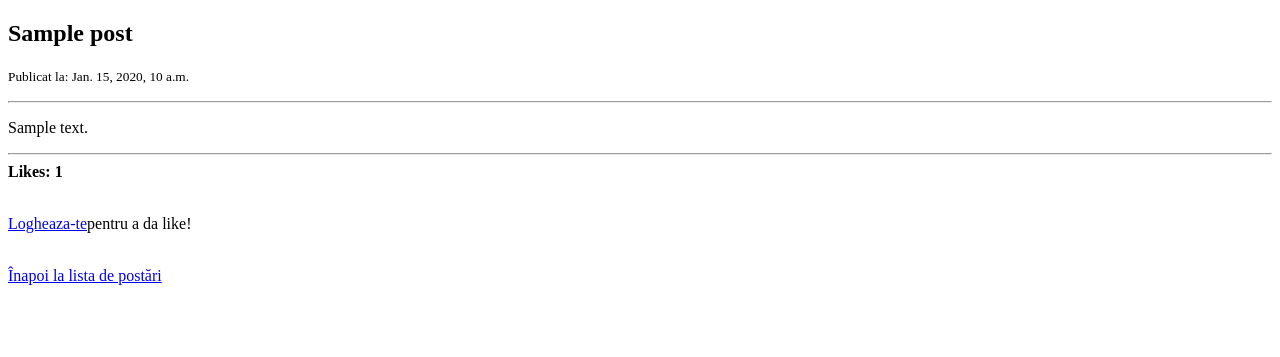
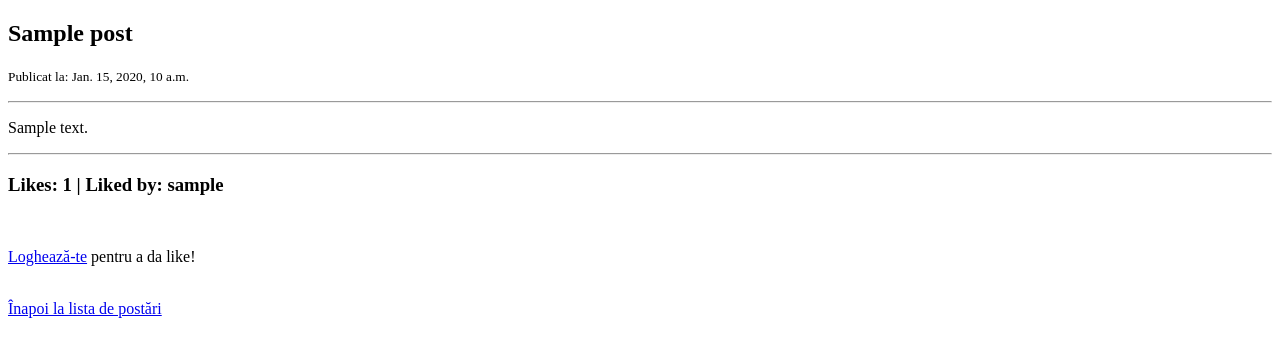
Before and after one commit to MironCristian/django-simple-blog, a Django app: page /post/1/ in a window 1280 px wide. Shown: the top 357 px of the page. Run offline with Django 5.2, Linux system fonts and the light colour scheme; tables that the repository leaves empty hold one stand-in row (values such as "Sample post").

Commit message:
feat: display liking users

```diff
--- a/blog/models.py
+++ b/blog/models.py
@@ -1,13 +1,11 @@
 from django.db import models
 from django.contrib.auth.models import User
-# Create your models here.
 
 class Post(models.Model):
-
     title = models.CharField(max_length=200)
     content = models.TextField()
+    created_at = models.DateTimeField(auto_now_add=True)
     likes = models.ManyToManyField(User, related_name='blog_posts')
-    created_at = models.DateTimeField(auto_now_add=True)
 
     def total_likes(self):
         return self.likes.count()
--- a/blog/templates/blog/post_detail.html
+++ b/blog/templates/blog/post_detail.html
@@ -13,21 +13,30 @@
 
     <hr>
 
-    <strong>Likes: {{ post.total_likes }}</strong>
+    <h3>
+        Likes: {{ post.total_likes }}
 
-    <br><br>
+        {% if users_who_liked %}
+            | Liked by:
+            {% for user in users_who_liked %}
+                {{ user.username }}{% if not forloop.last %}, {% endif %}
+            {% endfor %}
+        {% endif %}
+    </h3>
+
+    <br>
 
     <form action="{% url 'like_post' post.pk %}" method="POST">
         {% csrf_token %}
         {% if user.is_authenticated %}
-        {% if liked %}
-        <button type="submit">Unlike</button>
+            {% if liked %}
+                <button type="submit">Unlike</button>
+            {% else %}
+                <button type="submit">Like</button>
+            {% endif %}
         {% else %}
-        <button type="submit">Like</button>
+            <p><a href="{% url 'admin:login' %}?next={{ request.path }}">Loghează-te</a> pentru a da like!</p>
         {% endif %}
-    {%else%}
-        <p><a href="{% url 'admin:login' %}?next={{ request.path }}">Logheaza-te</a>pentru a da like!</p>
-    {% endif %}
     </form>
 
     <br>
--- a/blog/templates/blog/post_list.html
+++ b/blog/templates/blog/post_list.html
@@ -22,9 +22,10 @@
             <p>{{ post.content }}</p>
             <p><small>Publicat la: {{ post.created_at }}</small></p>
             <h2><a href="{% url 'post_detail' pk=post.pk %}">Catre Postare!</a></h2>
-            <h3>Like:  {{ post.total_likes }}</h3>
+            <h3>Likes: {{ post.total_likes }}
+
+
         </article>
-    </form>
         <hr>
     {% endfor %}
 </main>
--- a/blog/urls.py
+++ b/blog/urls.py
@@ -9,4 +9,5 @@ path('', views.post_list, name='post_list'),
 path('post/<int:pk>/', views.post_detail, name='post_detail'),
 path('like/<int:pk>/', views.like_post, name='like_post'),
 
+
 ]
--- a/blog/views.py
+++ b/blog/views.py
@@ -1,45 +1,35 @@
+# Inlocuieste tot continutul acestui fisier cu ce e mai jos
+
 from django.shortcuts import render, get_object_or_404, redirect
 from django.contrib.auth.decorators import login_required
 from .models import Post
 
-
-
 def post_list(request):
     posts = Post.objects.all().order_by("-created_at")
-    prima_postare = posts.first() # Luam doar prima postare
-    if prima_postare:
-        print("---------------------------------")
-        print("Obiectul Post:", prima_postare.title)
-        print("Accesand campul .likes:", prima_postare.likes)
-        print("Rezultatul de la .likes.count():", prima_postare.likes.count())
-        print("Rezultatul de la metoda .total_likes():", prima_postare.total_likes())
-        print("---------------------------------")
     return render(request, 'blog/post_list.html', {'posts': posts})
-
 
 def post_detail(request, pk):
     post = get_object_or_404(Post, pk=pk)
+
+
+    users_who_liked = post.likes.all()
+
     liked = False
-    if request.user.is_authenticated and post.likes.filter(id=request.user.id).exists():
+    if request.user.is_authenticated and request.user in users_who_liked:
         liked = True
 
     context = {
-    'post': post,
-    'liked': liked
-
-
+        'post': post,
+        'liked': liked,
+        'users_who_liked': users_who_liked
     }
-
     return render(request, 'blog/post_detail.html', context)
 
 @login_required
-
 def like_post(request, pk):
     post = get_object_or_404(Post, id=pk)
     if post.likes.filter(id=request.user.id).exists():
         post.likes.remove(request.user)
     else:
         post.likes.add(request.user)
-
-
     return redirect('post_detail', pk=post.pk)
```
